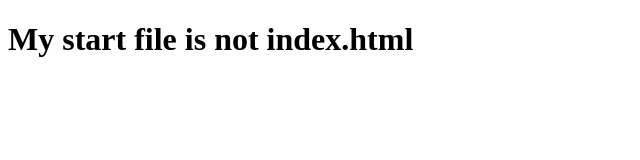
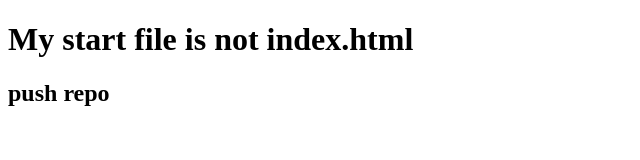
Before and after one commit to Nazmusjion1/my-second-repo, a plain HTML site: page my third repo/start.html in a window 1280 px wide. Shown: the whole page, without its empty margins (0-640 px from the left). Drawn offline with Linux system fonts and the light colour scheme.

Commit message:
header add

```diff
--- a/my third repo/start.html
+++ b/my third repo/start.html
@@ -8,5 +8,6 @@
 </head>
 <body>
     <h1>My start file is not index.html</h1>
+    <h2>push repo</h2>
 </body>
 </html>
```
